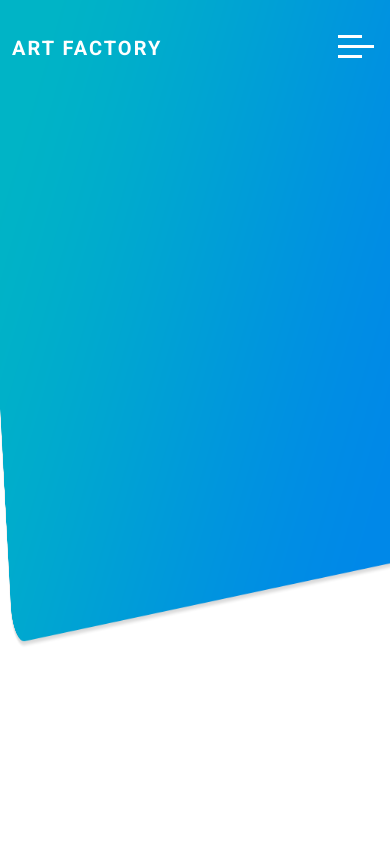
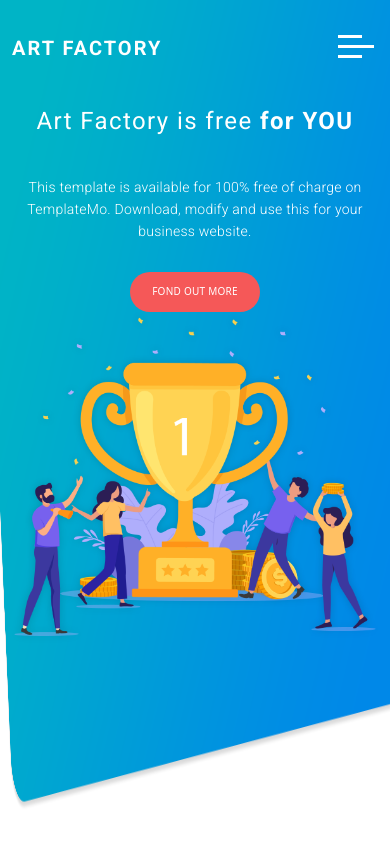
Before and after one commit to Murad268/tasks, a plain HTML site: page task6/index.html in a window 390 px wide. Drawn offline with nearby package versions, Linux system fonts and the light colour scheme; a web font is replaced by a local one.

Commit message:
Add files via upload

```diff
--- a/task6/index.html
+++ b/task6/index.html
@@ -21,7 +21,7 @@
                      <li><a href="">About</a></li>
                      <li><a href="">Services</a></li>
                      <li><a href="">Frequently questions</a></li>
-                     <li class="dropdown">Drop Down
+                     <li class="dropdown">Drop Down <i class="fa-solid fa-chevron-down"></i>
                         <ul class="navbar__link__sub">
                            <li><a href="">About us</a></li>
                            <li><a href="">features</a></li>
@@ -39,7 +39,19 @@
                   <span></span>
                </div>
             </nav>
-
+            <div class="header__body">
+               <div class="header__body__wrapper">
+                  <div class="header__body__desc">
+                     <h4 class="header__body__desc__title">Art Factory is free <span>for YOU</span></h4>
+                     <div class="header__body__desc__subtitle">This template is available for 100% free of charge on TemplateMo. Download, modify and use this for your business website.
+                        </div>
+                     <a href="" class="custom__button">FOND OUT MORE</a>
+                  </div>
+                  <div class="header__body__image">
+                     <img src="./assets/images/slider-icon.png" alt="">
+                  </div>
+               </div>
+            </div>
          </div>
          <div class="menu">
             <ul>
--- a/task6/style/style.css
+++ b/task6/style/style.css
@@ -9,7 +9,7 @@
 
 .header {
    background-image: url('../assets/images/banner-bg.png');
-   background-size: 100% 80%;
+   background-size: 100% 83%;
    background-repeat: no-repeat;
    height: 810px;
    position: relative;
@@ -95,8 +95,13 @@
 
 .dropdown {
    position: relative;
+   display: flex;
+   align-items: center
 }
-
+.dropdown i {
+   font-size: 7px;
+   margin-left: 8px;
+}
 .dropdown:hover .navbar__link__sub {
    opacity: 1;
    top: 40px;
@@ -176,6 +181,70 @@
    transition: transform 0.5s ease-out;
 
 }
+
+
+
+
+
+
+
+.custom__button {
+   text-transform: uppercase;
+   font-size: 13px;
+   letter-spacing: 0.25px;
+   line-height: 19.5px;
+   text-decoration: none;
+   width: 130px;
+   height: 40px;
+   display: flex;
+   justify-content: center;
+   align-items: center;
+   background: #F55858;
+   border-radius: 30px;
+   color: var(--main-text-color-light)
+}
+
+
+.header__body__desc__title {
+   font-family: var(--main-font-family);
+   color: var(--main-text-color-light);
+   font-size: 64px;
+   letter-spacing: 1.4px;
+   line-height: 80px;
+   font-weight: 400;
+   margin-bottom: 30px;
+}
+.header__body__desc__title span {
+   font-weight: 700;
+}
+.header__body__desc__subtitle {
+   font-family: var(--main-font-family);
+   color: var(--main-text-color-light);
+   font-weight: 300;
+   font-size: 17px;
+   line-height: 30px;
+   letter-spacing: 0.25px;
+   margin-bottom: 30px;
+}
+.header__body__wrapper {
+   display: flex;
+   align-items: center;
+}
+.header__body__wrapper>div {
+   flex: 1;
+}
+.header__body__image {
+   height: 487.674px;
+   width: 100%;
+}
+
+.header__body__image img {
+   height: 100%;
+   width: 100%;
+   object-fit: contain;
+}
+
+
 @media(max-width: 992px) {
    .navbar__links {
       display: none;
@@ -183,6 +252,11 @@
    .navbar__hamburger {
       display: block;
    }
+   .header__body__desc__title {
+      font-size: 36px;
+      line-height: 50px;
+   }
+
 }
 
 @media(max-width: 788px) {
@@ -194,7 +268,20 @@
       padding: 0;
    }
 }
-
+@media(max-width: 786px) {
+   .header__body__wrapper {
+      flex-direction: column;
+   }
+   .header__body__desc__title, .header__body__desc__subtitle {
+      text-align: center;
+   }
+   .custom__button {
+      margin: 0 auto;
+   }
+   .header {
+      background-size: 100% 100%
+   }
+}
 @media(max-width: 670px) {
    .navbar__logo a {
       font-size: 20px;
@@ -208,5 +295,14 @@
    .menu a {
       font-size: 12px;
    }
-
+   .header__body__desc__title {
+      font-size: 24px;
+   }
+   .header__body__desc__subtitle {
+      font-size: 14px;
+      line-height: 22px;
+   }
+   .custom__button {
+      font-size: 10px;
+   }
 }
```
